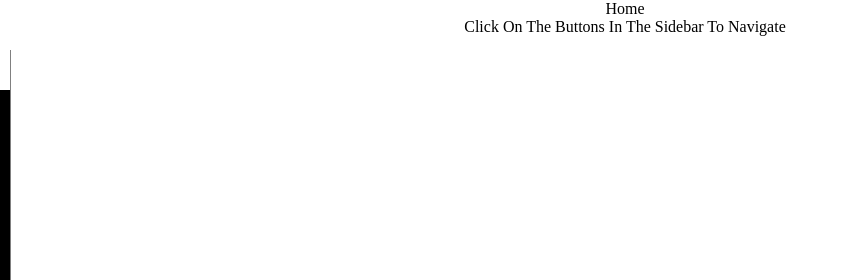
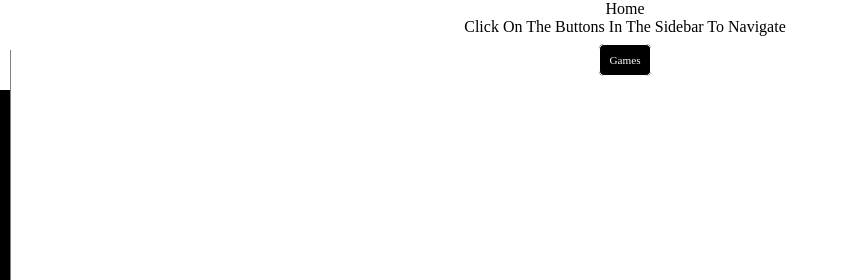
Before and after one commit to InfiniteCampus41/canvas, a plain HTML site: page index.html in a window 1280 px wide. Shown: the top 280 px of the page, 50-899 px from the left. Drawn offline with Linux system fonts and the light colour scheme.

Commit message:
did stuff

```diff
--- a/global.css
+++ b/global.css
@@ -17,7 +17,6 @@ body {
     color:black;
     filter:none;
 }
-
 .headerbtn {
     text-decoration:none;
     background:transparent;
--- a/index.html
+++ b/index.html
@@ -19,6 +19,11 @@
             Home
             <br>
             Click On The Buttons In The Sidebar To Navigate
+            <br>
+            <br>
+            <a class="button" href="courses">
+                Games
+            </a>
         </center>
         <script src="frame.js">
         </script>
```
